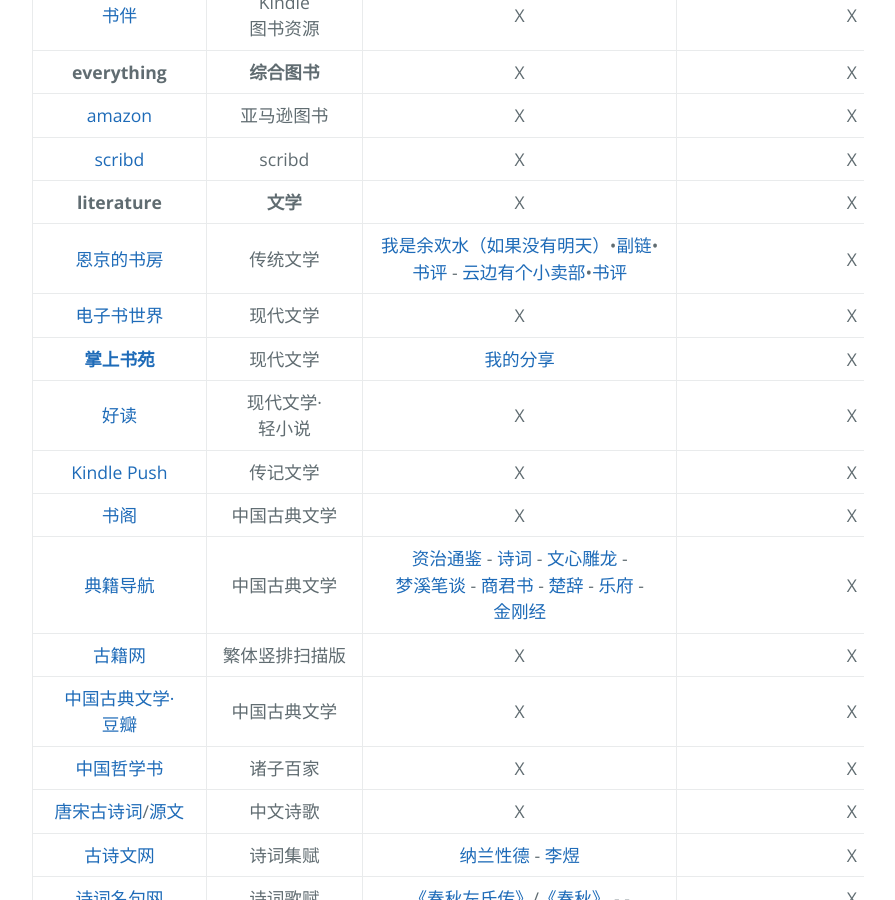
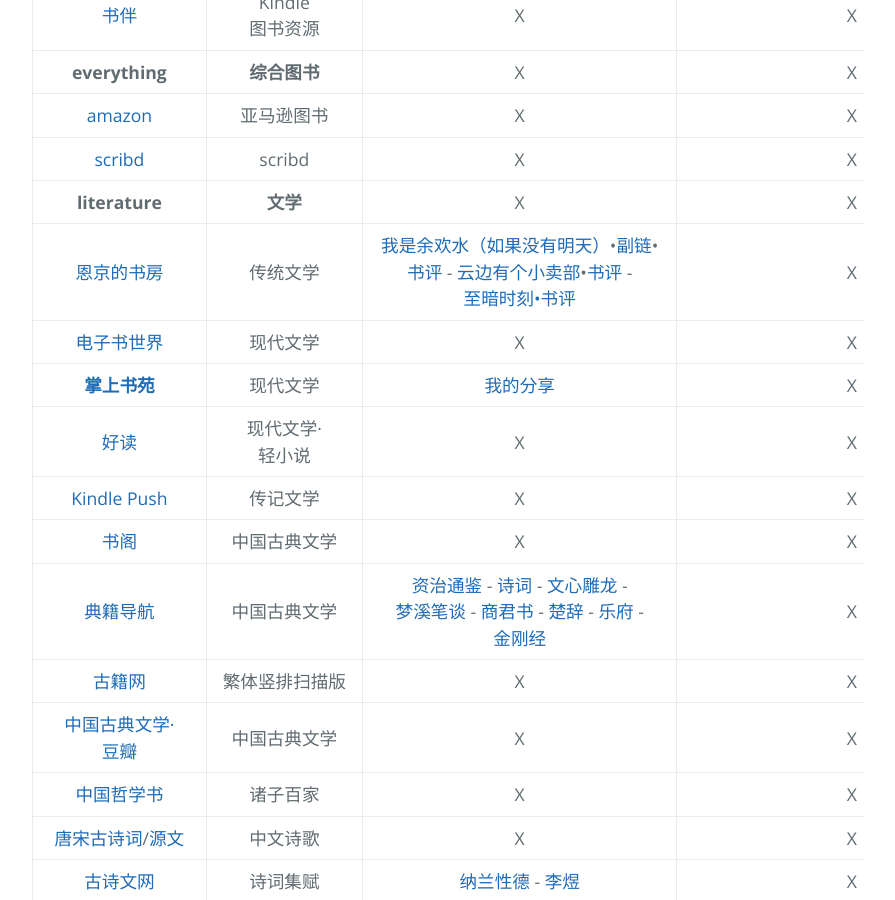
Before and after one commit to AmbroseRen/test, a Jekyll site: the page built from Library/BookSearch.md, in a window 1280 px wide and 900 px high, scrolled down 871 px. Shown: the whole window, without its empty margins (192-1087 px from the left). Built offline with Jekyll 4.4.1, drawn with Linux system fonts in a browser that asks for light colours; our own code applies the rules of GitHub Pages for plain Markdown files; the repository's description, which GitHub fills in, is left out.

Commit message:
Update BookSearch.md

```diff
--- a/Library/BookSearch.md
+++ b/Library/BookSearch.md
@@ -23,7 +23,7 @@
 | [amazon](https://www.amazon.com/b?node=283155) | 亚马逊图书 | X | X | X |
 | [scribd](https://www.scribd.com/) | scribd | X | X | X |
 | __literature__ | __文学__ | X | X | X |
-| [恩京的书房](https://www.enjing.com/) | 传统文学 | [我是余欢水（如果没有明天）](https://www.kunnu.com/yuhuanshui/)•[副链](https://www.51shucheng.net/shehui/ruguomeiyoumingtian)•[书评](https://www.enjing.com/wenxue/32589.htm) - [云边有个小卖部](https://cdn.jsdelivr.net/gh/AmbroseRen/Picture@master/book/Literature/Poem/%E4%BA%91%E8%BE%B9%E6%9C%89%E4%B8%AA%E5%B0%8F%E5%8D%96%E9%83%A8%20-%20%E5%BC%A0%E5%98%89%E4%BD%B3.pdf)•[书评](https://www.enjing.com/wenxue/31436.htm) | X | X |
+| [恩京的书房](https://www.enjing.com/) | 传统文学 | [我是余欢水（如果没有明天）](https://www.kunnu.com/yuhuanshui/)•[副链](https://www.51shucheng.net/shehui/ruguomeiyoumingtian)•[书评](https://www.enjing.com/wenxue/32589.htm) - [云边有个小卖部](https://cdn.jsdelivr.net/gh/AmbroseRen/Picture@master/book/Literature/Poem/%E4%BA%91%E8%BE%B9%E6%9C%89%E4%B8%AA%E5%B0%8F%E5%8D%96%E9%83%A8%20-%20%E5%BC%A0%E5%98%89%E4%BD%B3.pdf)•[书评](https://www.enjing.com/wenxue/31436.htm) - [至暗时刻•书评](https://www.enjing.com/wenxue/32393.htm) | X | X |
 | [电子书世界](https://www.dzssj.com/) | 现代文学 | X | X | X |
 | __[掌上书苑](https://www.soepub.com/)__ | 现代文学 | [我的分享](https://www.soepub.com/myspace/3) | X | X |
 | [好读](http://www.haodoo.net/) | 现代文学·轻小说 | X | X | X |
```
